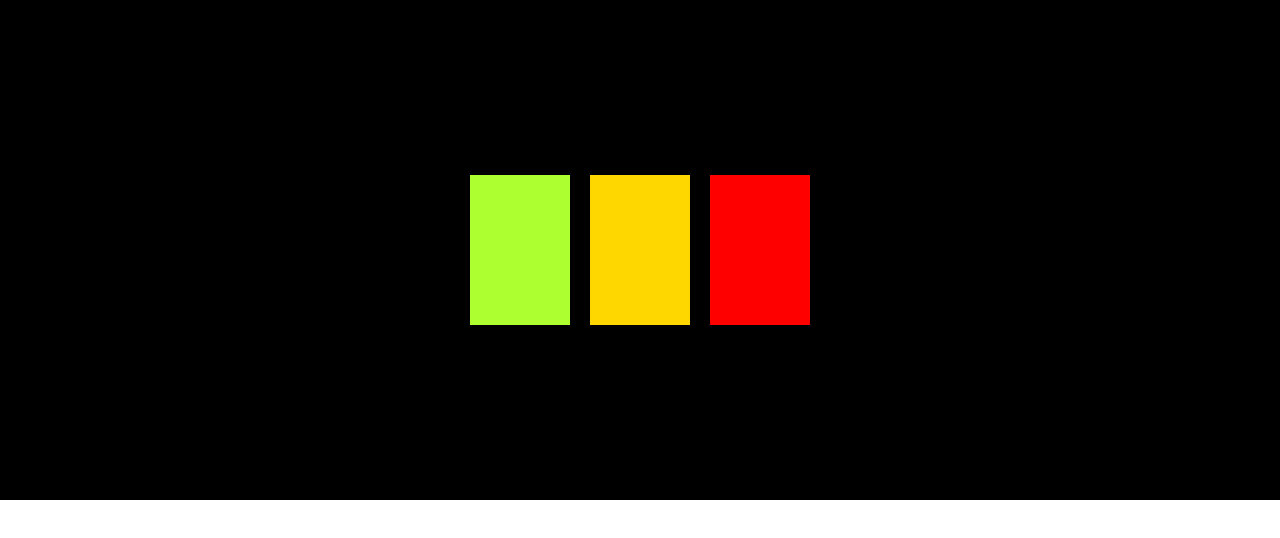
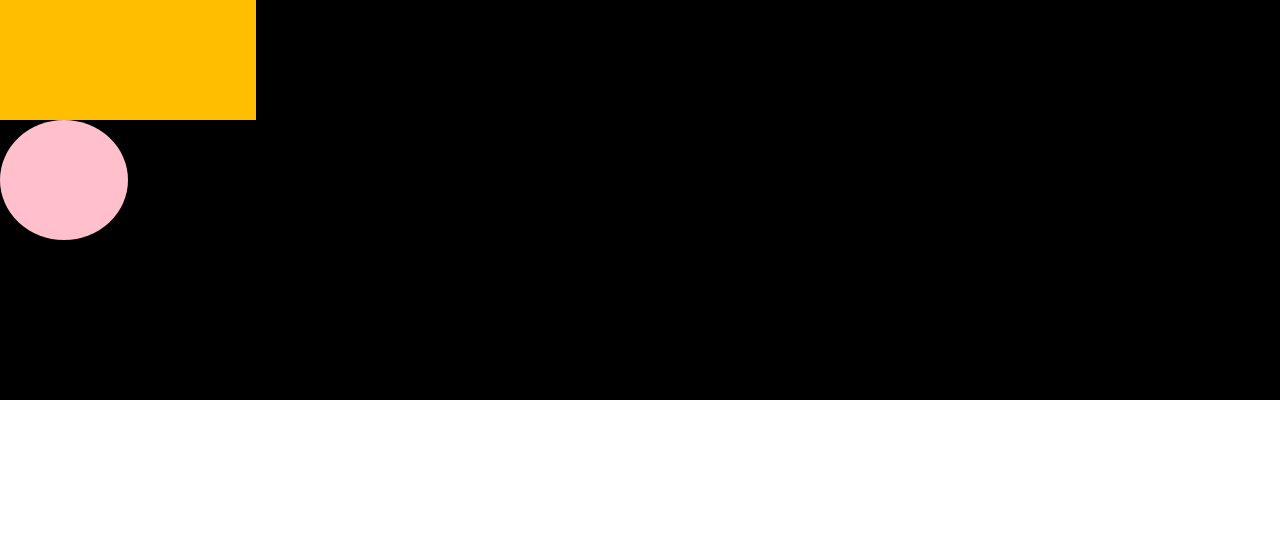
Before and after one commit to RajImmanuelj/day9, a plain HTML site: page index.html in a window 1280 px wide. Drawn offline with Linux system fonts and the light colour scheme.

Commit message:
animations

```diff
--- a/index.html
+++ b/index.html
@@ -4,38 +4,52 @@
   <meta charset="UTF-8">
   <meta http-equiv="X-UA-Compatible" content="IE=edge">
   <meta name="viewport" content="width=device-width, initial-scale=1.0">
-  <title>Full stack webdevelopment</title>
+  <title>animation</title>
   <style>
     *{
-    margin: 0%;
-    padding: 0%;
+      margin:0;
+      padding: 0;
       box-sizing: border-box;
     }
     .parent{
+      height:50vh;
       background-color: black;
-    min-height: 500px;
-    position: relative;
-    display: flex;
-    flex-direction: row-reverse;
-    justify-content: center;
-    align-items: center;
     }
     .child{
-    background-color: violet;
-    height: 150px;
-    width: 100px;
-    margin: 10px;
+      height: 30%;
+      background-color: #ffbf00;
+      width:20%;
+      animation: 0.5s move linear;
+
+      animation-iteration-count: infinite;
+      animation-direction:alternate;
+    }
+    .child2{
+      border-radius: 50%;
+      width:10%;
+      height:30%;
+      background-color: pink;
+      animation:0.5s move linear;
+      animation-iteration-count: infinite;
 
     }
+    @keyframes move{
+        0%{
+          transform:translateX(0vw) ;
+        }
+        50%{
+          transform: translateX(30vw);
+        }
+        100%{
+          transform: translateX(80vw);
+        }
+    }
   </style>
-
 </head>
 <body>
   <div class="parent">
-    <div style="background-color: red;" class="child"></div>
-    <div style="background-color:gold;"class="child"></div>
-    <div style="background-color:greenyellow;"class="child"></div>
-
+    <div class="child"></div>
+    <div class="child2"></div>
   </div>
 </body>
 </html>
```
Also changed, not shown: assets/day.jpeg (added), assets/github.png (added), assets/instagram.png (added), assets/linkedin.png (added), assets/night.png (added), assets/paris.jpeg (deleted). Lines whose indentation alone changed are shown as unchanged.
